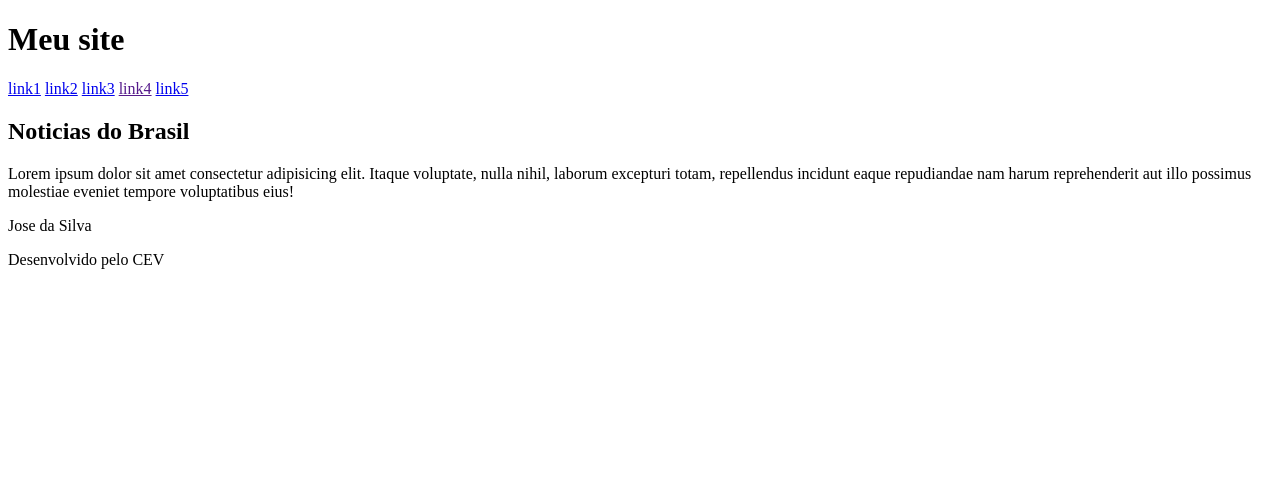
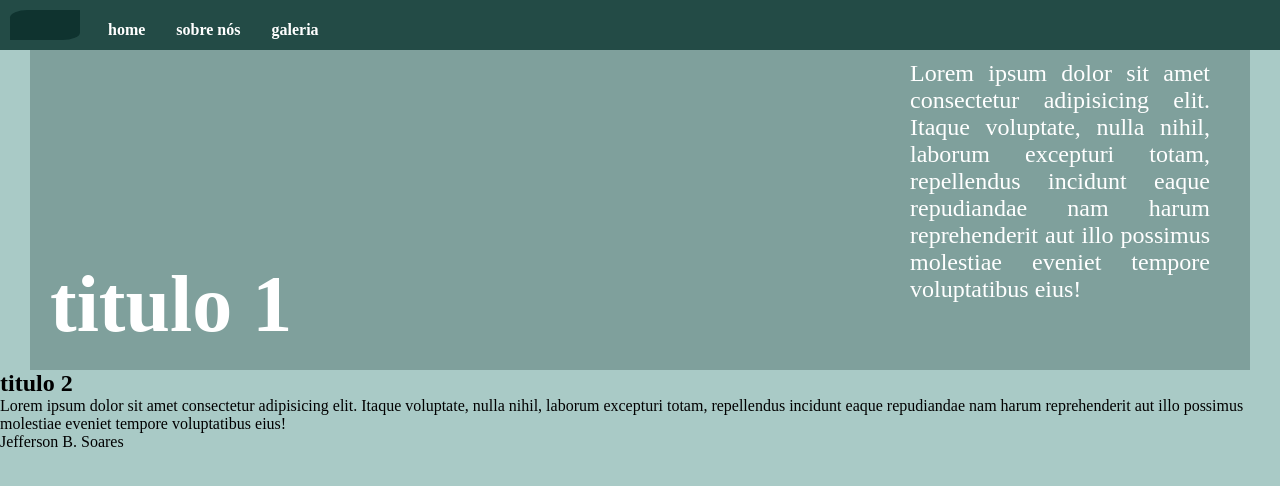
Before and after one commit to Jefferson2804BS/-HTML-CSS, a plain HTML site: page EX016/index.html in a window 1280 px wide. Drawn offline with Linux system fonts and the light colour scheme.

Commit message:
novo site

```diff
--- a/EX016/index.html
+++ b/EX016/index.html
@@ -3,38 +3,31 @@
 <head>
     <meta charset="UTF-8">
     <meta name="viewport" content="width=device-width, initial-scale=1.0">
-    <title>Grouping tags</title>
+    <link rel="shortcut icon" href="FAVICON/favicon-16x16.png" type="image/x-icon">
+    <link rel="stylesheet" href="style.css">
+    <title>Pensamentos</title>
 </head>
 <body>
     <header>
-        <h1>Meu site</h1>
+        <div class="logo"></div>
         <nav>
-            <a href="#">link1</a>
-            <a href="#">link2</a>
-            <a href="#">link3</a>
-            <a href="" class="">link4</a>
-            <a href="#">link5</a>
+            <a href="index.html">home</a>
+            <a href="#">sobre nós</a>
+            <a href="#">galeria</a>
         </nav>
     </header>
     <main>
-        <section id="Assuntos">
-
-        </section>
-        <section id="Noticias">
-            <article>
-                <h2>Noticias do Brasil</h2>
+        <div class="primeiro">
+            <h2>titulo 1</h2>
                 <p>Lorem ipsum dolor sit amet consectetur adipisicing elit. Itaque voluptate, nulla nihil, laborum excepturi totam, repellendus incidunt eaque repudiandae nam harum reprehenderit aut illo possimus molestiae eveniet tempore voluptatibus eius!</p>
-                <aside>
-                    <p>Jose da Silva</p>
-                </aside>
-            </article>
-            <article>
-
-            </article>
-        </section>
+        </div>
+        <div class="segundo">
+            <h2>titulo 2</h2>
+                <p>Lorem ipsum dolor sit amet consectetur adipisicing elit. Itaque voluptate, nulla nihil, laborum excepturi totam, repellendus incidunt eaque repudiandae nam harum reprehenderit aut illo possimus molestiae eveniet tempore voluptatibus eius!</p>
+        </div>
     </main>
     <footer>
-        <p>Desenvolvido pelo CEV</p>
+        <p>Jefferson B. Soares</p>
     </footer>
 </body>
 </html>
--- /dev/null
+++ b/EX016/style.css
@@ -0,0 +1,80 @@
+:root{
+    --cor0: #A9CAC6;
+    --cor1: #7FA09C;
+    --cor2: #A5F5EC;
+    --cor3: #4A7570;
+    --cor4: #234B46;
+    --cor5: #0F332F;
+}
+
+* {
+    margin: 0;
+    padding: 0;
+}
+
+body{
+    background-color: var(--cor0)
+}
+header{
+    background-color: var(--cor4);
+    padding: 10px;
+     display: flex;
+    align-items: center;
+}
+
+header .logo{
+    width: 70px;
+    height: 30px;
+    background-color: var(--cor5);
+    display: flex;
+    border-radius: 25% 0;
+}
+
+header nav {
+    display: flex;
+    gap: 15px;
+    padding-left: 20px;
+    margin-bottom: -10px;
+
+}
+
+header nav a:hover {
+    background-color: var(--cor3);
+    color: var(--cor5);
+    border-radius: 25% 10% 0 0;
+}
+
+header nav a {
+    color: white;
+    font-weight: bold;
+    text-decoration: none;
+    padding: 8px;
+}
+
+
+main .primeiro{
+    background-color: var(--cor1);
+    height: 300px;
+    max-width: 1200px;
+    min-width: 230px;
+    margin: 0 auto;
+    padding: 10px;
+     display: flex;
+}
+
+.primeiro h2{
+    font-size: 5em;
+    color: white;
+    display: flex;
+    margin: auto auto 10px 10px;
+}
+
+.primeiro p{
+    font-size: 1.5em;
+    color: white;
+    display: flex;
+    width: 300px;
+    text-align: justify;
+    margin-left: auto;
+    padding-right: 30px;
+}
```
Also changed, not shown: EX016/FAVICON/about.txt (added), EX016/FAVICON/android-chrome-192x192.png (added), EX016/FAVICON/android-chrome-512x512.png (added), EX016/FAVICON/apple-touch-icon.png (added), EX016/FAVICON/favicon-16x16.png (added), EX016/FAVICON/favicon-32x32.png (added), EX016/FAVICON/favicon.ico (added), EX016/FAVICON/site.webmanifest (added).
